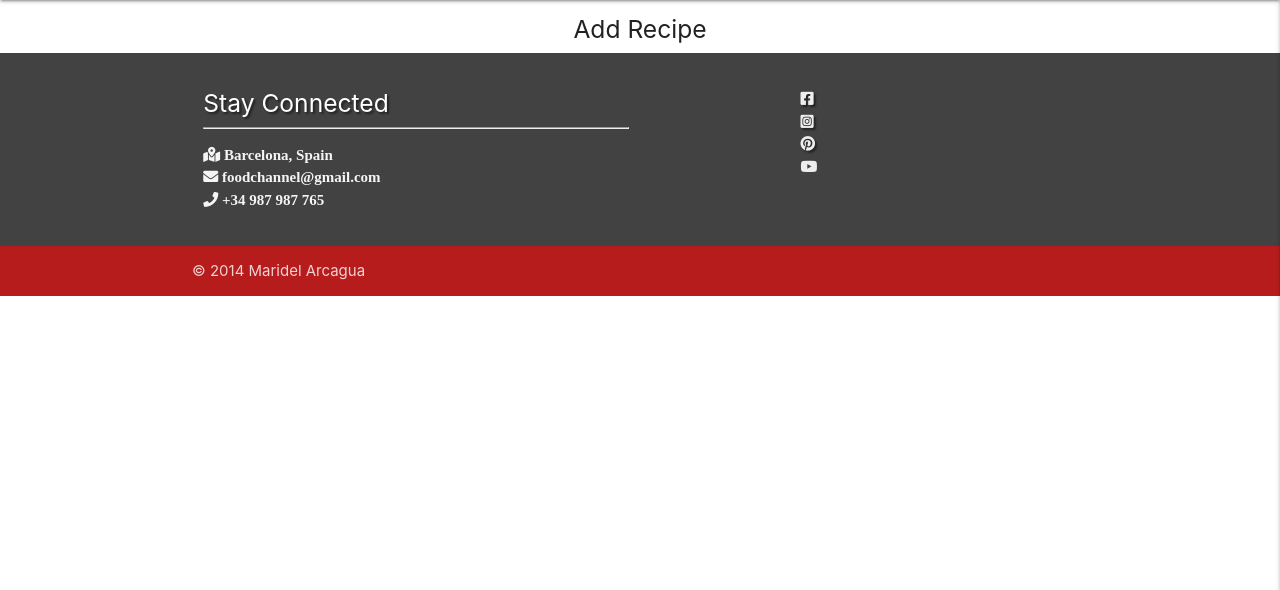
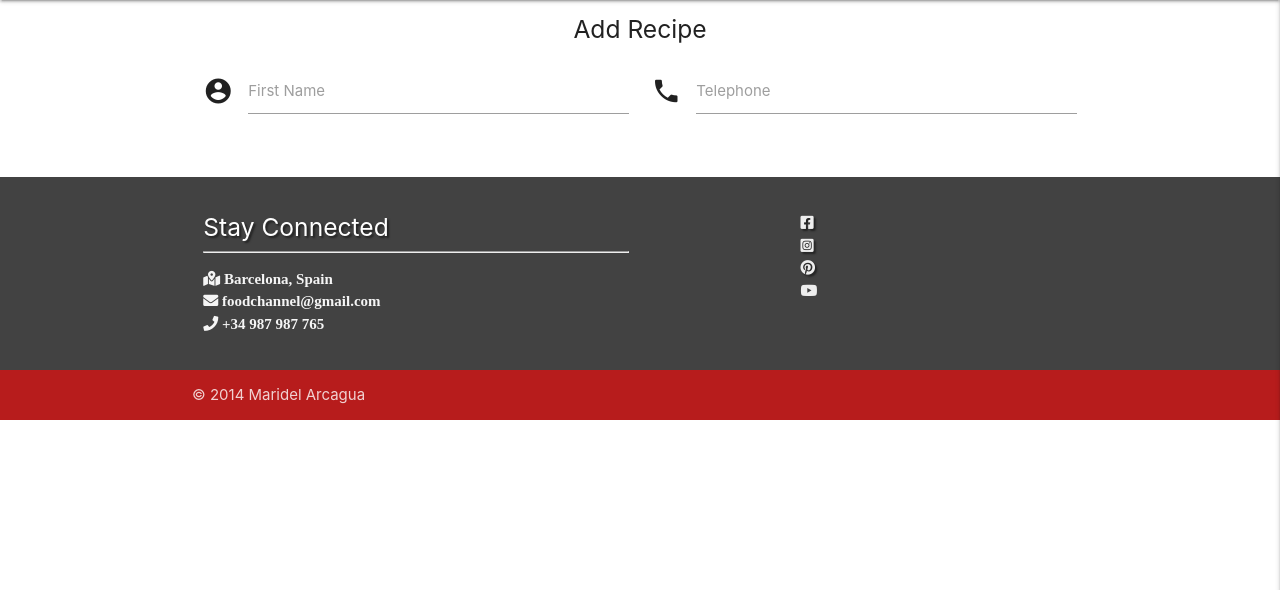
Before and after one commit to Code-Institute-Submissions/foodchannel101, a Flask app: page /add_recipes in a window 1280 px wide. Shown: the part 64-654 px from the top of the page. Run offline with Flask 2, Linux system fonts and the light colour scheme; some libraries are stand-ins or nearby versions.

Commit message:
Create add_recipes template

```diff
--- a/templates/add_recipes.html
+++ b/templates/add_recipes.html
@@ -2,6 +2,21 @@
 {% block content %}
 
 <h5 class="text-darken-4 center-align">Add Recipe</h5>
-
+<div class="row">
+    <form class="col s12" method="POST" action="">
+        <div class="row">
+            <div class="input-field col s6">
+                <i class="material-icons prefix">account_circle</i>
+                <input id="icon_prefix" type="text" class="validate">
+                <label for="icon_prefix">First Name</label>
+            </div>
+            <div class="input-field col s6">
+                <i class="material-icons prefix">phone</i>
+                <input id="icon_telephone" type="tel" class="validate">
+                <label for="icon_telephone">Telephone</label>
+            </div>
+        </div>
+    </form>
+</div>
 
 {% endblock %}
```
